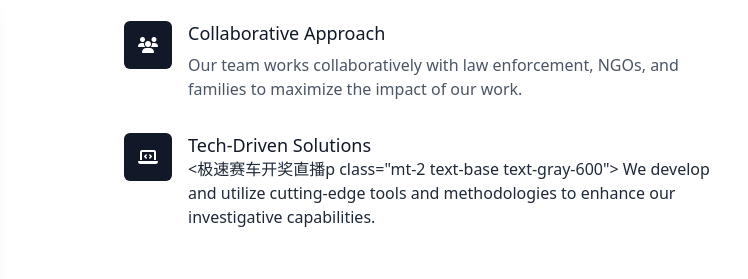
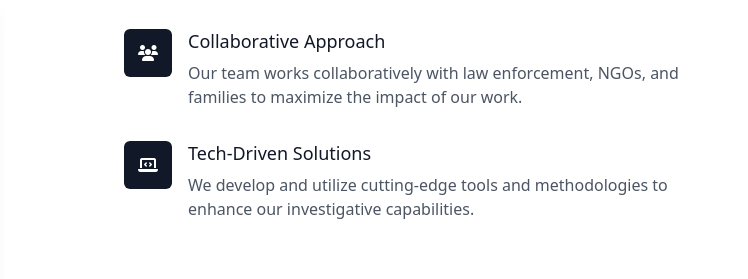
Before and after one commit to iheb457/TraceNet-Web, a plain HTML site: page index.html in a window 1280 px wide. Shown: the part 933-1212 px from the top of the page, 532-1280 px from the left. Drawn offline with nearby package versions, Linux system fonts and the light colour scheme.

Commit message:
index.html

```diff
--- a/index.html
+++ b/index.html
@@ -198,7 +198,7 @@
                             </div>
                             <div class="ml-4">
                                 <h3 class="text-lg leading-6 font-medium text-gray-900">Tech-Driven Solutions</h3>
-                                <极速赛车开奖直播p class="mt-2 text-base text-gray-600">
+                                <p class="mt-2 text-base text-gray-600">
                                     We develop and utilize cutting-edge tools and methodologies to enhance our investigative capabilities.
                                 </p>
                             </div>
```
